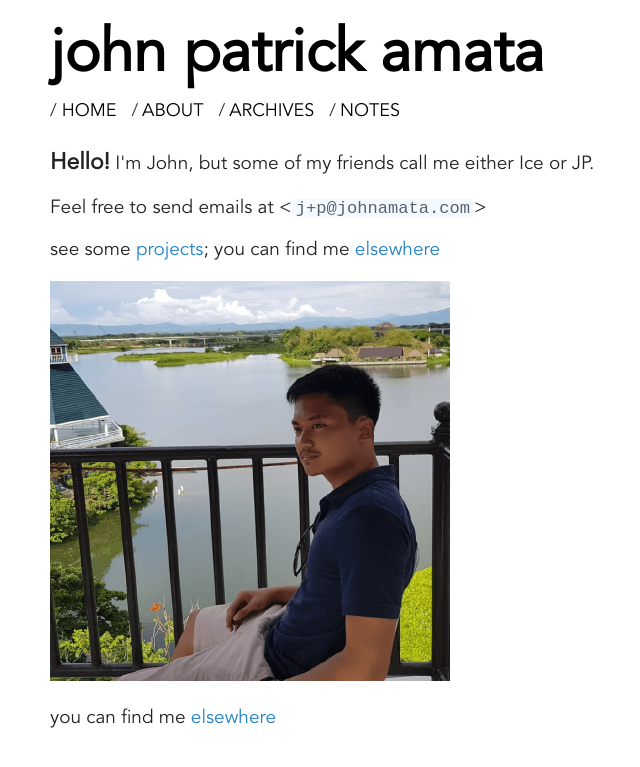
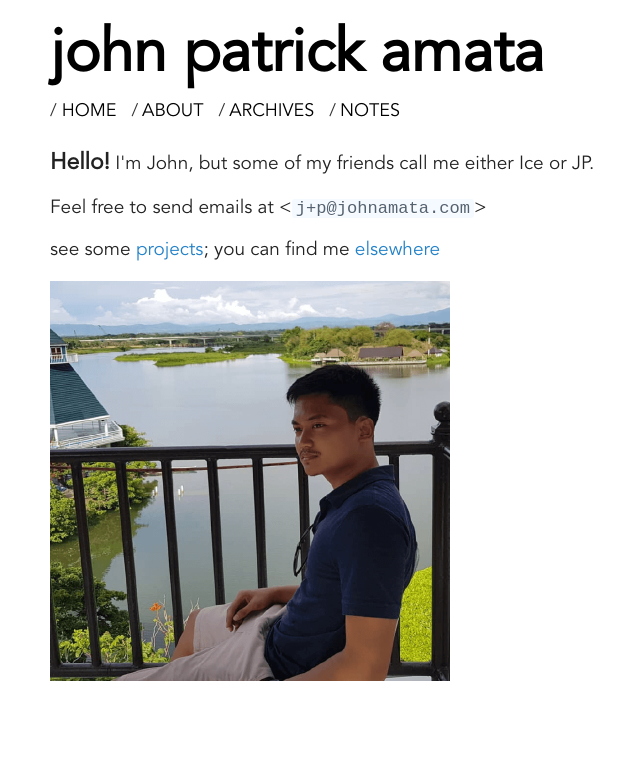
Before and after one commit to jpamata/jpamata.github.io, a Jekyll site: the page built from about.md, in a window 1280 px wide. Shown: the top 767 px of the page, without its empty margins (206-846 px from the left). Built offline with Jekyll 4.4.1, drawn with Linux system fonts in a browser that asks for light colours.

Commit message:
Update about.md

```diff
--- a/about.md
+++ b/about.md
@@ -13,7 +13,7 @@
 
 <p><img src="/photos/johnamata2.png"></p>
 
-<p>you can find me <a href="{{ "/elsewhere" | prepend: site.url }}">elsewhere</a></p>
+<!--<p>you can find me <a href="{{ "/elsewhere" | prepend: site.url }}">elsewhere</a></p>-->
 <div class="pagination">
   {% if site.owner.linkedin %}
     <a href="{{ site.owner.linkedin }}" class="social-media-icons"><i class="fa fa-2x fa-linkedin" aria-hidden="true"></i></a>
```
